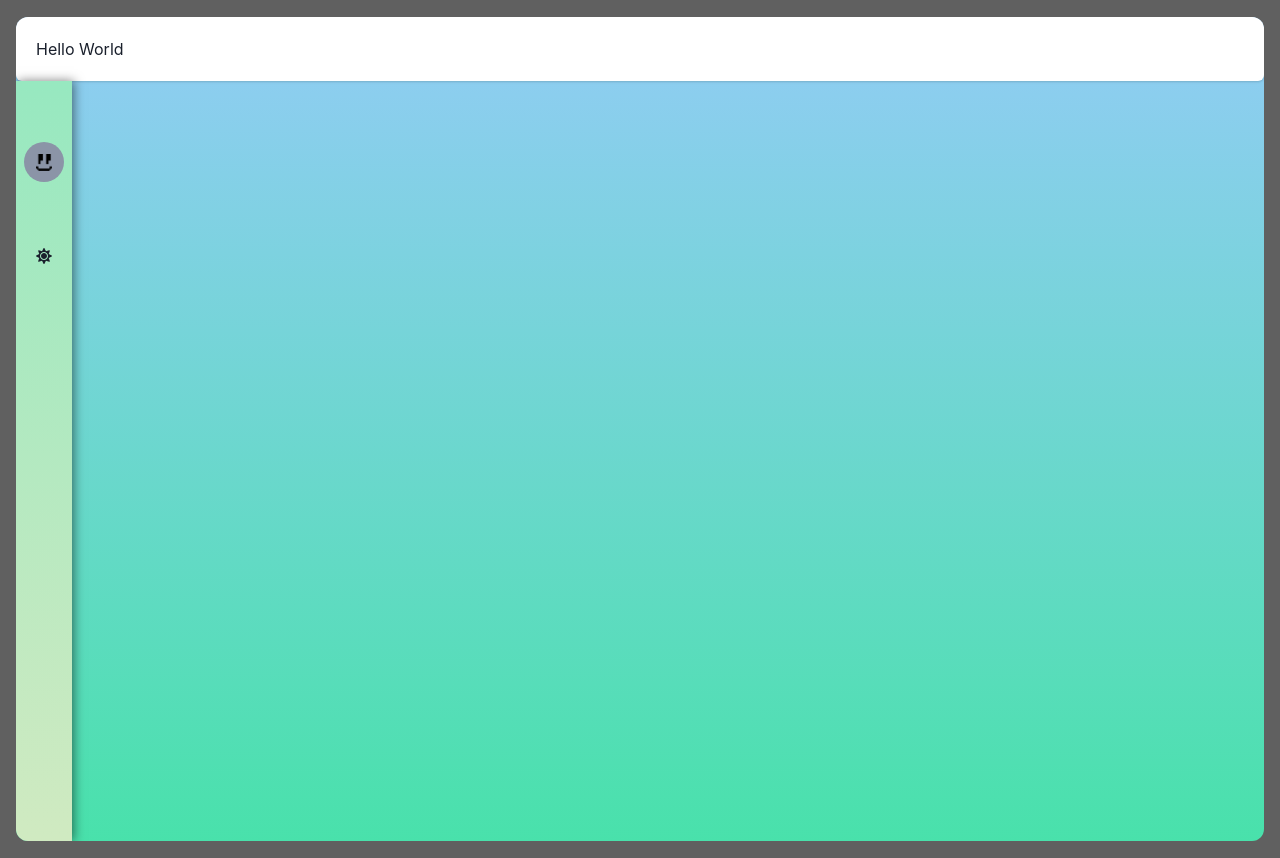
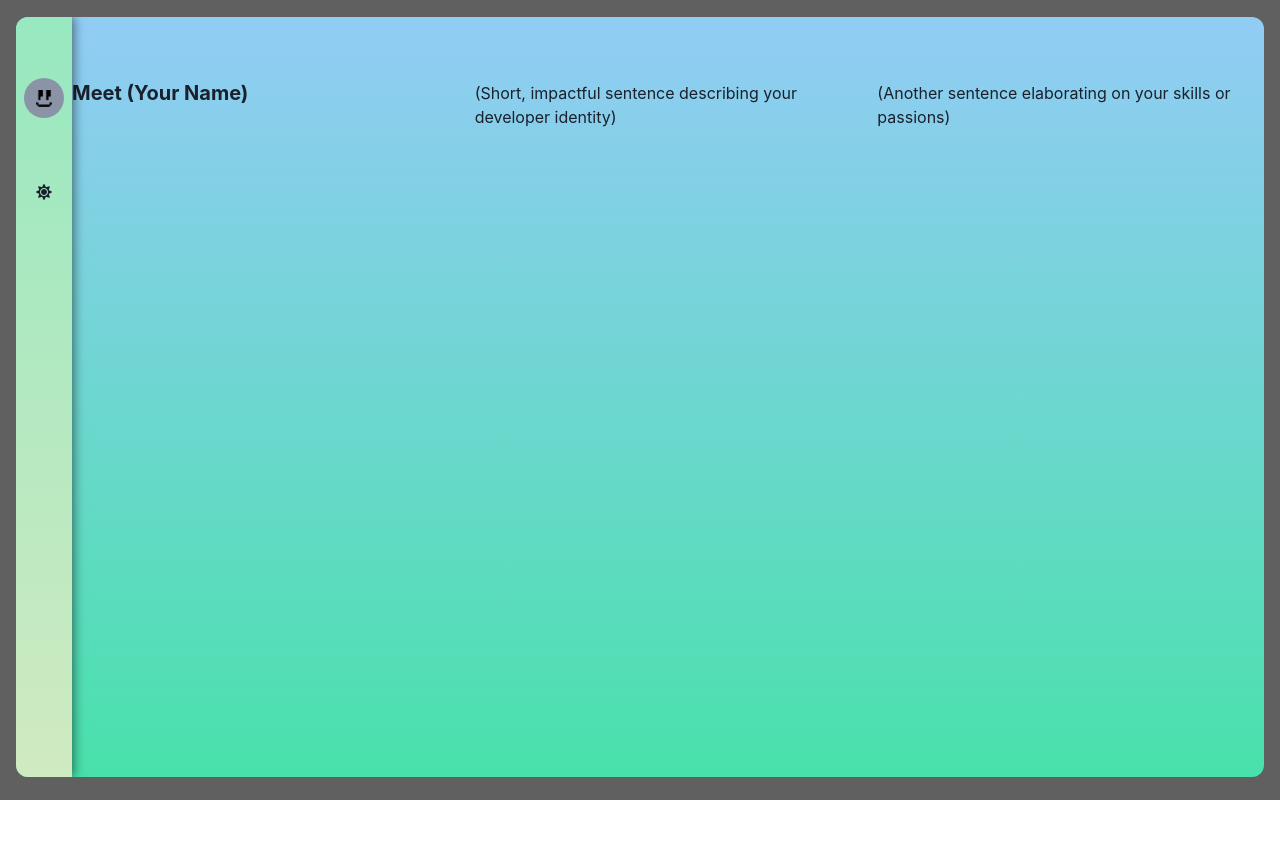
Before and after one commit to H4r0l/newPortfolio, a React (Vite) app: page / in a window 1280 px wide. After the commit the page ends 800 px from the top, so only its background shows below. Built offline with nearby package versions, Linux system fonts and the light colour scheme.

Commit message:
Feat: update on the main content and some minor Chakra UI Fixes

```diff
--- a/src/App.jsx
+++ b/src/App.jsx
@@ -1,5 +1,5 @@
 import React from "react";
-import { Box, Card, CardBody, Text } from "@chakra-ui/react";
+import { Box, Card, CardBody, Flex, Grid, Heading, Text } from "@chakra-ui/react";
 import Navbar from "./components/Navbar";
 import { useColorMode } from "@chakra-ui/react";
 function App() {
@@ -19,13 +19,23 @@ function App() {
         minH={"95vh"}
         overflowY={"hidden"}
       >
-        <Card>
-          <CardBody>
-            <Text>Hello World</Text>
-          </CardBody>
-        </Card>
-        {/* Content goes here */}
-        <Navbar />
+        <Flex>
+          <Navbar />
+          {/**Create all the content inside Here, dont change the outside Layout*/}
+          <Box bg="inherit" padding="4rem 0">
+            <Grid templateColumns="repeat(3, 1fr)" gap={4}>
+              <Heading as="h2" fontSize="xl" fontWeight="bold">
+                Meet (Your Name)
+              </Heading>
+              <Text>
+                (Short, impactful sentence describing your developer identity)
+              </Text>
+              <Text>
+                (Another sentence elaborating on your skills or passions)
+              </Text>
+            </Grid>
+          </Box>
+        </Flex>
       </Box>
     </Box>
   );
```
